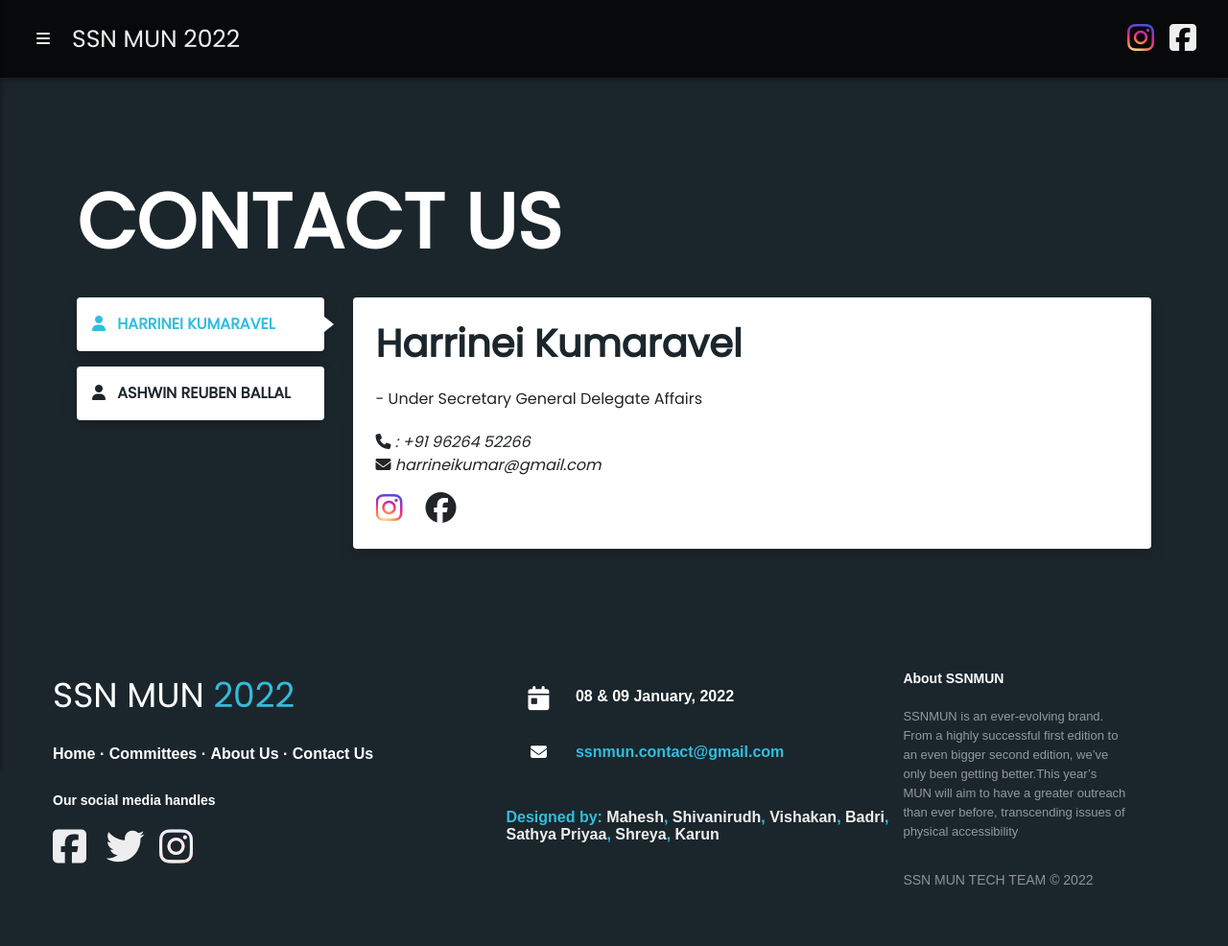
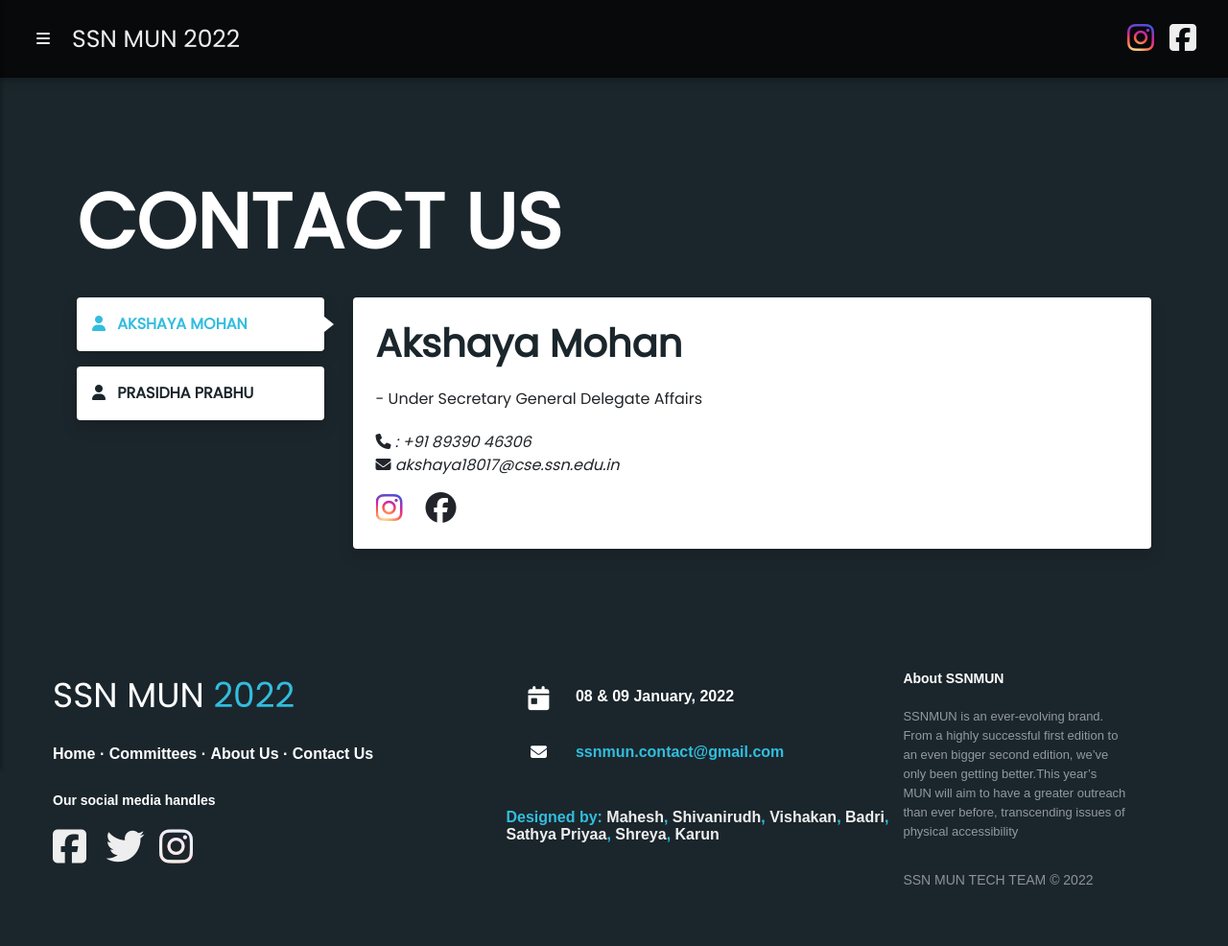
Before and after one commit to MaheshBharadwaj/SSN-MUN-Website, a Flask app: page /contact in a window 1280 px wide. Shown: the whole page at 96% size. Run offline with Flask 2, Linux system fonts and the light colour scheme; some libraries are stand-ins or nearby versions; some web fonts are replaced.

Commit message:
updated contact details.

```diff
--- a/static/js/executive_board.json
+++ b/static/js/executive_board.json
@@ -43,7 +43,7 @@
   },
   {
     "committee": "orf",
-    "name": "Saiansh Razada",
+    "name": "Saiansh Raizada",
     "position": "Vice-Chairperson",
     "img": "images/eb/ViceChair_ORF.jpg",
     "about": "By the conclusion of the Hundred Year War, Sokka became a master swordsman and a great warrior like his father. Sokka became the representative for the Southern Water Tribe on the United Republic Council, as well as its chairman."
--- a/static/js/secratariat.json
+++ b/static/js/secratariat.json
@@ -1,10 +1,10 @@
-[ {
-    "name": "Kathiyayani Sivakumar",
+[
+    {
+        "name": "Kathiyayini Sivakumar",
         "position": "Secretary General",
         "img": "images/about/Kathi.jpg",
         "insta_url": "https://www.instagram.com/p/CUeQUpgFzQQ/"
     },
-
     {
         "name": "Deekshitha Sriraman",
         "position": "Deputy Secretary-General",
--- a/templates/contact_us.html
+++ b/templates/contact_us.html
@@ -1,32 +1,23 @@
 {% extends "base.html" %} {% block page_css %}
-<link rel="stylesheet" href="{{url_for('static', filename='css/contact_us_page.css')}}" /> {% endblock %} {% block content %}
+<link rel="stylesheet" href="{{url_for('static', filename='css/contact_us_page.css')}}" /> {% endblock %} {% block
+content %}
 <!-- Demo header-->
 <div class="contact-page-container">
   <h1>Contact Us</h1>
   <div class="row">
     <div class="col-md-3">
       <!-- Tabs nav -->
-            <div class="nav flex-column nav-pills nav-pills-custom" id="v-pills-tab" role="tablist" aria-orientation="vertical">
-                <a class="nav-link mb-3 p-3 shadow active" id="v-pills-home-tab" data-toggle="pill" href="#v-pills-home" role="tab" aria-controls="v-pills-home" aria-selected="true">
+      <div class="nav flex-column nav-pills nav-pills-custom" id="v-pills-tab" role="tablist"
+        aria-orientation="vertical">
+        <a class="nav-link mb-3 p-3 shadow active" id="v-pills-home-tab" data-toggle="pill" href="#v-pills-home"
+          role="tab" aria-controls="v-pills-home" aria-selected="true">
           <i class="fas fa-user mr-2"></i>
-                    <span class="font-weight-bold text-uppercase">Harrinei Kumaravel</span
-          ></a
-        >
+          <span class="font-weight-bold text-uppercase">Akshaya Mohan</span></a>
 
-        <a
-          class="nav-link mb-3 p-3 shadow"
-          id="v-pills-profile-tab"
-          data-toggle="pill"
-          href="#v-pills-profile"
-          role="tab"
-          aria-controls="v-pills-profile"
-          aria-selected="false"
-        >
+        <a class="nav-link mb-3 p-3 shadow" id="v-pills-profile-tab" data-toggle="pill" href="#v-pills-profile"
+          role="tab" aria-controls="v-pills-profile" aria-selected="false">
           <i class="fas fa-user mr-2"></i>
-          <span class="font-weight-bold text-uppercase"
-            >Ashwin Reuben Ballal</span
-          ></a
-        >
+          <span class="font-weight-bold text-uppercase">Prasidha Prabhu</span></a>
 
         <!-- <a class="nav-link mb-3 p-3 shadow" id="v-pills-messages-tab" data-toggle="pill" href="#v-pills-messages" role="tab" aria-controls="v-pills-messages" aria-selected="false">
                     <i class="fab fa-facebook mr-2"></i>
@@ -41,63 +32,49 @@
     <div class="col-md-9">
       <!-- Tabs content -->
       <div class="tab-content" id="v-pills-tabContent">
-                <div class="tab-pane fade shadow rounded bg-white show active p-4" id="v-pills-home" role="tabpanel" aria-labelledby="v-pills-home-tab">
-                    <h4 class="mb-4">Harrinei Kumaravel</h4>
+        <div class="tab-pane fade shadow rounded bg-white show active p-4" id="v-pills-home" role="tabpanel"
+          aria-labelledby="v-pills-home-tab">
+          <h4 class="mb-4">Akshaya Mohan</h4>
           <h5 class="font-bold mb-4">- Under Secretary General Delegate Affairs</h5>
           <p class="font-italic mb-3">
-                        <i class="fas fa-phone"></i> : +91 96264 52266 <br>
-                        <a href="mailto:harrineikumar@gmail.com"><i class="fa fa-envelope"> </i> harrineikumar@gmail.com</a>
+            <i class="fas fa-phone"></i> : +91 89390 46306 <br>
+            <a href="mailto:akshaya18017@cse.ssn.edu.in"><i class="fa fa-envelope"> </i> akshaya18017@cse.ssn.edu.in</a>
           </p>
 
           <div style="display: inline-flex">
             <span class="nav-item" style="display: inline">
-              <a
-                class="mr-4"
-                href="https://www.instagram.com/harrinei_kumaravel/"
-                target="_blank"
-                rel="noopener noreferrer"
-                ><i class="fab fa-instagram fa-2x"></i>
+              <a class="mr-4" href="https://www.instagram.com/akshayamohan/" target="_blank"
+                rel="noopener noreferrer"><i class="fab fa-instagram fa-2x"></i>
               </a>
             </span>
             <span class="nav-item" style="display: inline">
-              <a
-                class="mr-4"
-                href="https://www.facebook.com/harrinei.kumaravel"
-                target="_blank"
-                rel="noopener noreferrer"
-                ><i class="fab fa-facebook fa-2x"></i>
+              <a class="mr-4" href="https://www.facebook.com/AkshayaMohan00" target="_blank"
+                rel="noopener noreferrer"><i class="fab fa-facebook fa-2x"></i>
               </a>
             </span>
           </div>
         </div>
 
-                <div class="tab-pane fade shadow rounded bg-white p-4" id="v-pills-profile" role="tabpanel" aria-labelledby="v-pills-profile-tab">
-                    <h4 class="mb-4">Ashwin Reuben Ballal</h4>
+        <div class="tab-pane fade shadow rounded bg-white p-4" id="v-pills-profile" role="tabpanel"
+          aria-labelledby="v-pills-profile-tab">
+          <h4 class="mb-4">Prasidha Prabhu</h4>
           <h5 class="font-bold mb-4">- Under Secretary General Finance</h5>
           <p class="font-italic mb-3">
-                        <i class="fas fa-phone"></i> : +91 73580 54589<br>
-                        <a href="mailto:ashwinballal00@gmail.com"><i class="fa fa-envelope"> </i> ashwinballal00@gmail.com</a>
+            <i class="fas fa-phone"></i> : +91 99622 36331<br>
+            <a href="mailto:prasidha1842@bme.ssn.edu.in"><i class="fa fa-envelope"> </i> prasidha1842@bme.ssn.edu.in</a>
           </p>
 
           <div style="display: inline-flex">
             <span class="nav-item" style="display: inline">
-              <a
-                class="mr-4"
-                href="https://www.instagram.com/ashwinballal_/"
-                target="_blank"
-                rel="noopener noreferrer"
-                ><i class="fab fa-instagram fa-2x"></i>
+              <a class="mr-4" href="https://www.instagram.com/prasidhaprabhu" target="_blank"
+                rel="noopener noreferrer"><i class="fab fa-instagram fa-2x"></i>
               </a>
             </span>
-                        <span class="nav-item" style="display: inline">
-              <a
-                class="mr-4"
-                href="https://www.facebook.com/ashwin.ballal.50"
-                target="_blank"
-                rel="noopener noreferrer"
-                ><i class="fab fa-facebook fa-2x"></i>
+            <!-- <span class="nav-item" style="display: inline">
+              <a class="mr-4" href="https://www.facebook.com/ashwin.ballal.50" target="_blank"
+                rel="noopener noreferrer"><i class="fab fa-facebook fa-2x"></i>
               </a>
-            </span>
+            </span> -->
           </div>
         </div>
 
```
Lines whose indentation alone changed are shown as unchanged.
